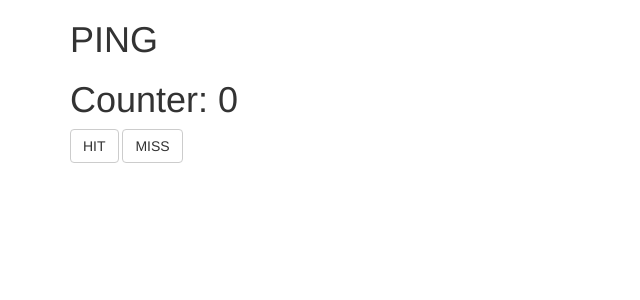
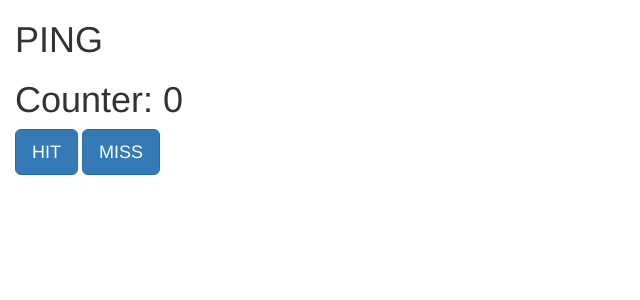
Before and after one commit to dewayneallen76/codeup.dev, a PHP site: page /ping.php in a window 1280 px wide. Shown: the top 300 px of the page, without its empty margins (0-640 px from the left). Run offline with PHP 8.4, Linux system fonts and the light colour scheme; some libraries are stand-ins or nearby versions.

Commit message:
STYLING CHANGES, REFACTORED USING A PAGE CONTROLLER

```diff
--- a/public/ping.php
+++ b/public/ping.php
@@ -18,10 +18,10 @@ extract(pageController());
     <link rel="stylesheet" href="//netdna.bootstrapcdn.com/bootstrap/3.1.1/css/bootstrap.min.css">
 </head>
 <body>
-    <div class="container">
+    <div class="container-fluid">
     	<h1>PING</h1>
     	<h1>Counter: <?= $count; ?></h1>
-    	<a class="btn btn-default" href="/pong.php?count=<?= $count +1;?>&hit" role="button">HIT</a>
-    	<a class="btn btn-default" href="/pong.php?miss" role="button">MISS</a>
+    	<a class="btn btn-primary btn-lg" href="/pong.php?count=<?= $count +1;?>&hit" role="button">HIT</a>
+    	<a class="btn btn-primary btn-lg" href="/ping.php?miss" role="button">MISS</a>
     </div>
 </body>
--- a/public/pong.php
+++ b/public/pong.php
@@ -16,12 +16,13 @@ extract(pageController());
     <meta charset="UTF-8">
     <title>PONG</title>
     <link rel="stylesheet" href="//netdna.bootstrapcdn.com/bootstrap/3.1.1/css/bootstrap.min.css">
+</style>
 </head>
 <body>
     <div class="container">
     	<h1>PONG</h1>
     	<h1>Counter: <?= $count; ?></h1>
-    	<a class="btn btn-default" href="/ping.php?count=<?= $count +1;?>&hit" role="button">HIT</a>
-    	<a class="btn btn-default" href="/pong.php?miss" role="button">MISS</a>
+    	<a class="btn btn-primary btn-lg" href="/ping.php?count=<?= $count +1;?>&hit" role="button">HIT</a>
+    	<a class="btn btn-primary btn-lg" href="/ping.php?miss" role="button">MISS</a>
     </div>
 </body>
```
